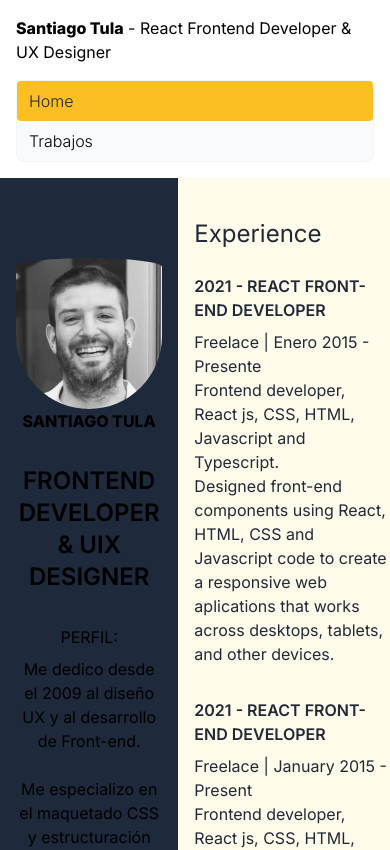
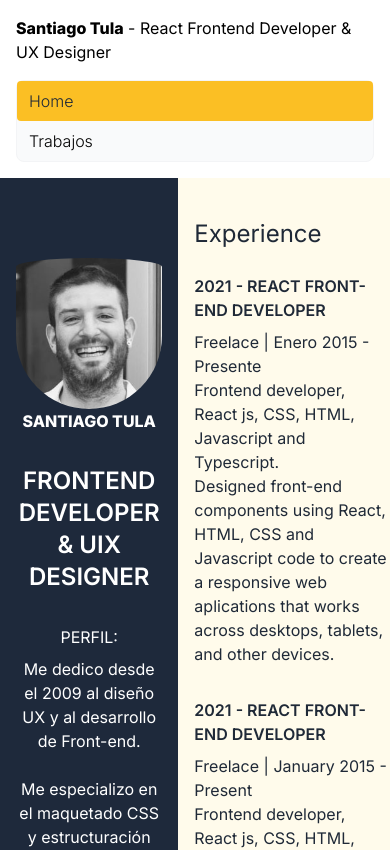
Before and after one commit to santiskap/cv, a Next.js app: page / in a window 390 px wide. Shown: the top 850 px of the page. Built offline with nearby package versions, Linux system fonts and the light colour scheme.

Commit message:
Version 4 - Mobile

```diff
--- a/src/app/componentes/left.jsx
+++ b/src/app/componentes/left.jsx
@@ -2,7 +2,7 @@ import Image from "next/image";
 
 export function ColumnaIzquierda() {
     return(
-        <div className="w-1/2 lg:w-1/4 xl:w-1/6 bg-gray-800 p-4 xl:p-8 text-center bg-slate-800">
+        <div className="w-1/2 lg:w-1/4 xl:w-1/6 bg-gray-800 p-4 xl:p-8 text-center text-white  bg-slate-800">
             <Image alt="Santiago Tula" title="Santiago Tula" height={500} width={500} className="rounded-full ml-auto mr-auto pt-16 sm:pt-4" src="/cv.jpg" />
             <h1 className="2xl:text-4xl xl:text-3xl md:text-3xl sm:text-2xl xl:pt-8 md:pt-8 sm:pt-10 font-extrabold">SANTIAGO TULA</h1>
             <h2 className="text-2xl leading-8 pt-8 pb-8 font-semibold">FRONTEND DEVELOPER & UIX DESIGNER</h2>
```
